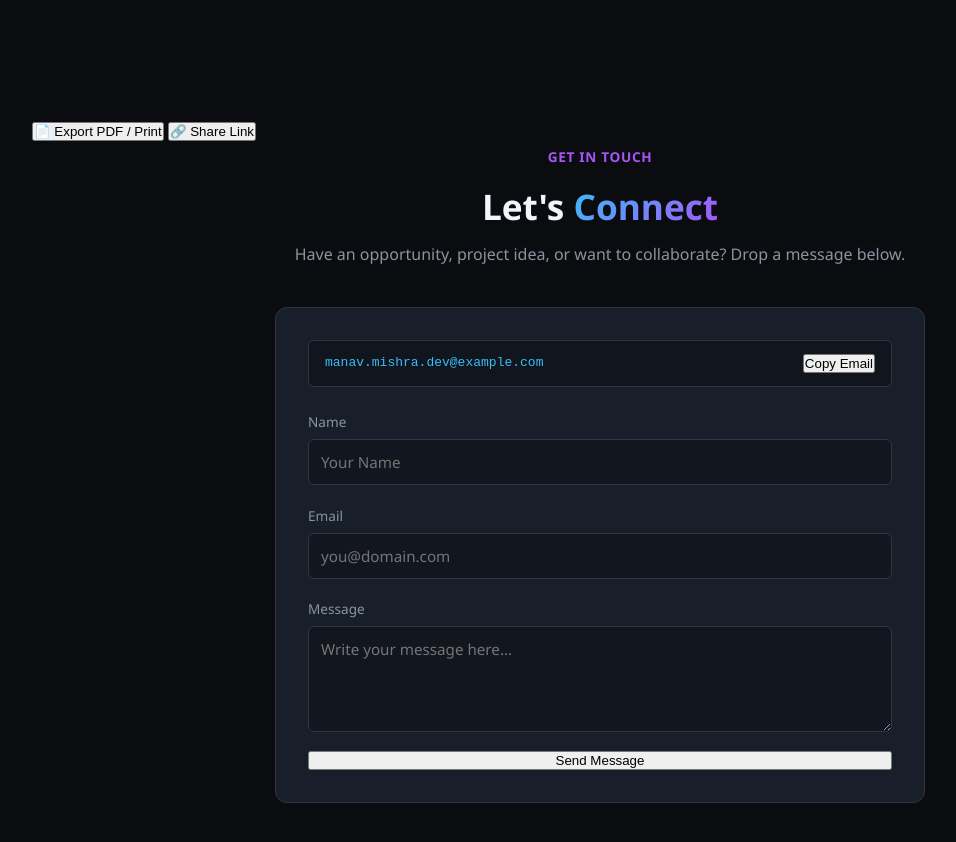
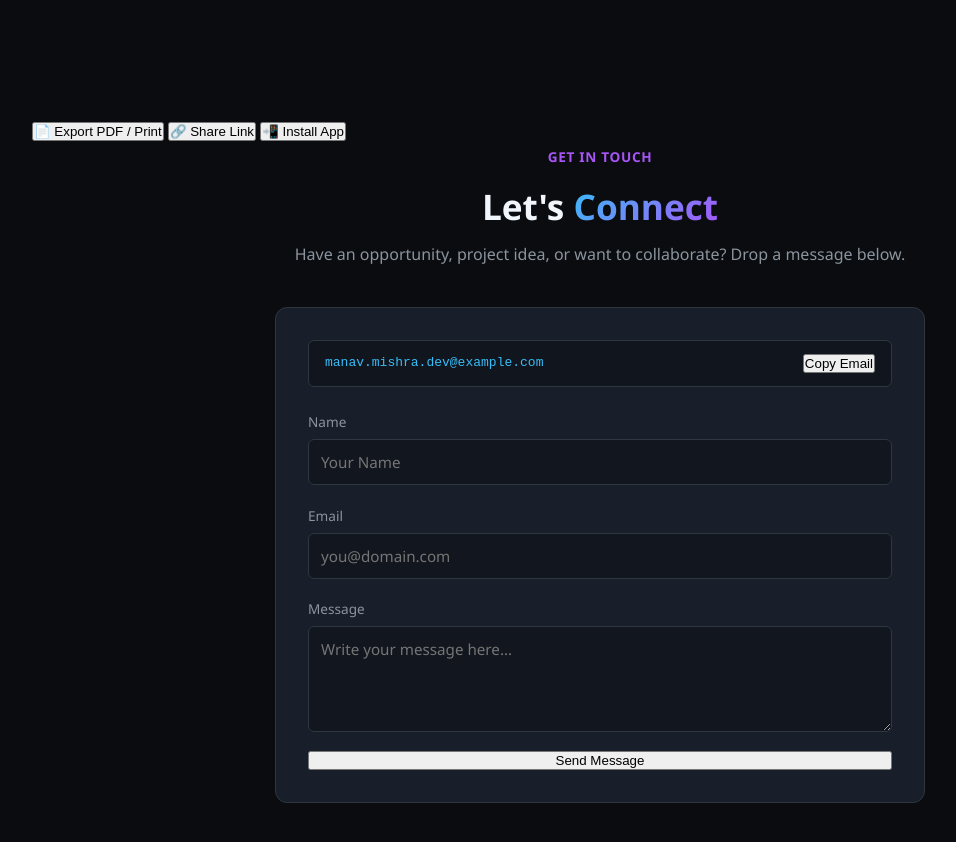
Before and after one commit to MANAV-MISHRA-BYTES/dev-showroom, a plain HTML site: page index.html in a window 1280 px wide. Shown: the part 6220-7062 px from the top of the page, without its empty margins (40-996 px from the left). Drawn offline with Linux system fonts and the light colour scheme; no server answers.

Commit message:
Day 23 - feat(pwa): link manifest.json, theme-color meta tag, and Install App CTA button

```diff
--- a/index.html
+++ b/index.html
@@ -9,14 +9,13 @@
     <meta property="og:description" content="Showcasing projects, credentials, and real-time engineering milestones.">
     <meta property="og:type" content="website">
     <title>Dev Showroom | Portfolio & Vault</title>
-    <!-- Primary SEO & Canonical Metadata -->
+
     <meta name="description" content="Manav Mishra — Full-Stack Developer & Data Science Engineer (IIT Madras). Explore interactive projects, live GitHub analytics, system architecture logs, and CLI tools.">
     <meta name="keywords" content="Manav Mishra, Full Stack Developer, Data Science, Python, Flask, Vue 3, Machine Learning, IIT Madras, Portfolio">
     <meta name="author" content="Manav Mishra">
     <meta name="robots" content="index, follow">
     <link rel="canonical" href="https://manav-mishra-bytes.github.io/dev-showroom/">
 
-    <!-- Open Graph / LinkedIn / WhatsApp Social Preview -->
     <meta property="og:type" content="website">
     <meta property="og:site_name" content="Manav Mishra | Dev Showroom">
     <meta property="og:title" content="Manav Mishra — Full-Stack & Data Science Developer Showroom">
@@ -24,6 +23,9 @@
     <meta property="og:url" content="https://manav-mishra-bytes.github.io/dev-showroom/">
     <meta property="og:image" content="https://opengraph.githubassets.com/1/MANAV-MISHRA-BYTES/dev-showroom">
     <meta property="og:image:alt" content="Manav Mishra Developer Showroom Preview">
+
+    <meta name="theme-color" content="#06b6d4">
+    <link rel="manifest" href="./manifest.json">
 
     <!-- Twitter / X Card -->
     <meta name="twitter:card" content="summary_large_image">
@@ -506,6 +508,7 @@
     <section id="contact" class="showroom-section">
         <button id="printResumeBtn" class="btn-secondary" title="Save / Print Portfolio as PDF">📄 Export PDF / Print</button>
         <button id="sharePortfolioBtn" class="btn-secondary" title="Copy Portfolio Link">🔗 Share Link</button>
+        <button id="installPwaBtn" class="btn-secondary hidden" title="Install Showroom as Desktop/Mobile App">📲 Install App</button>
         <div class="section-header">
             <span class="sub-badge">Get In Touch</span>
             <h2>Let's <span class="highlight">Connect</span></h2>
```
